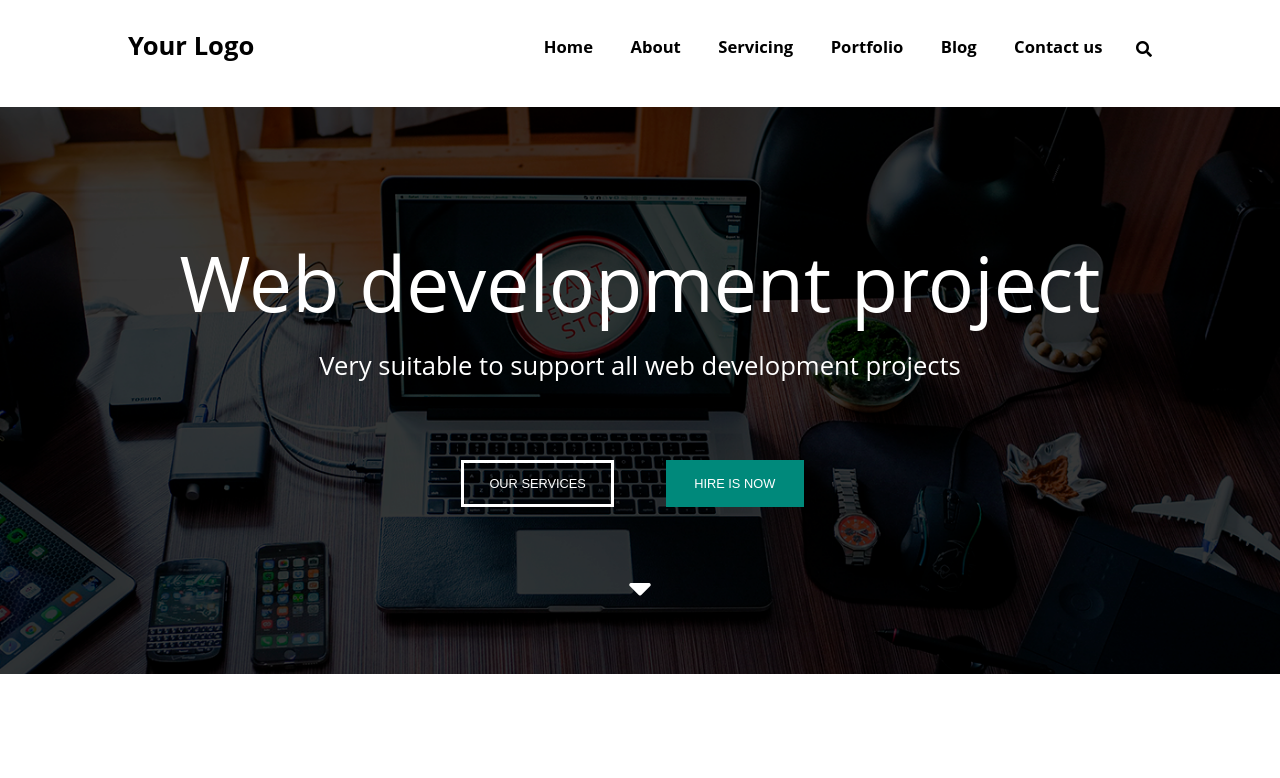
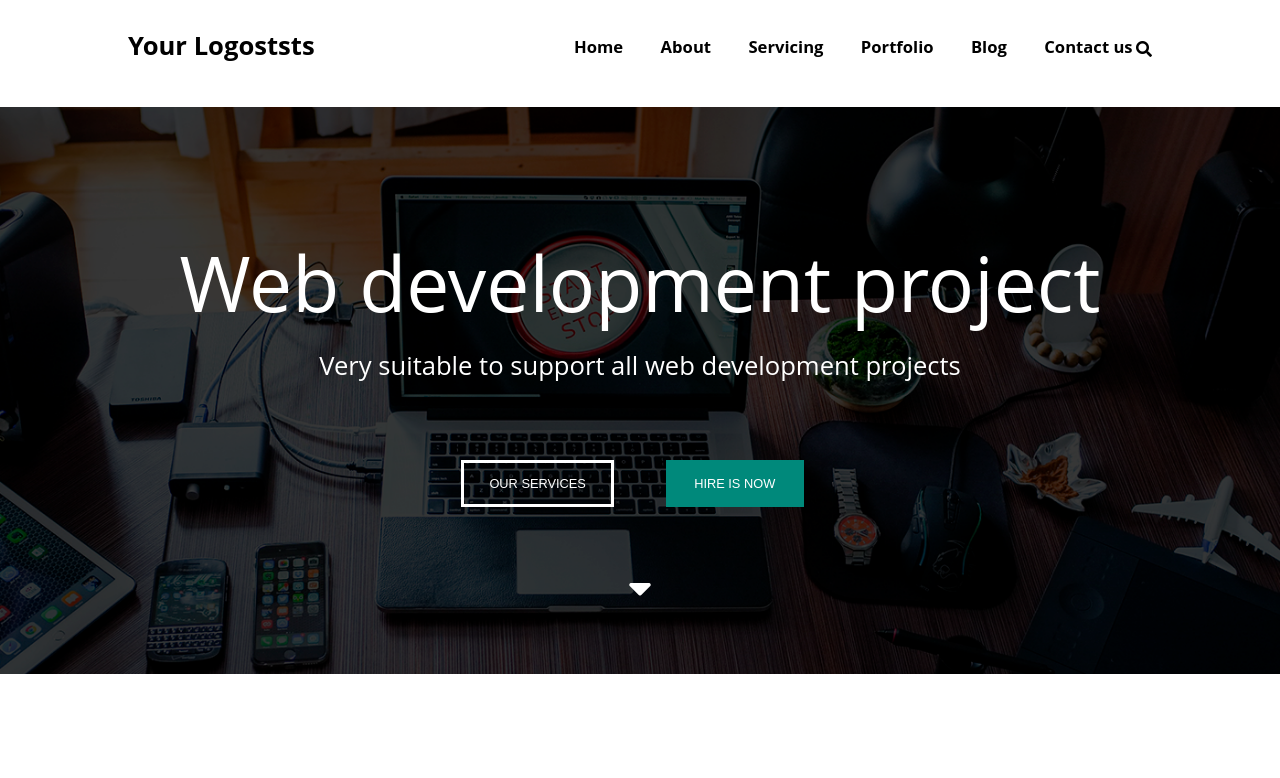
Before and after one commit to Alex4747/gittest, a plain HTML site: page index.html in a window 1280 px wide. Shown: the top 778 px of the page. Drawn offline with Linux system fonts and the light colour scheme.

Commit message:
secondBranch first commit

```diff
--- a/index.html
+++ b/index.html
@@ -11,7 +11,7 @@
 <body>
     <div class="wrapper">
     <header>
-        <h2>Your Logo</h2>
+        <h2>Your Logoststs</h2>
         <ul id="menu">
             <a href=""><li class="list">Home</li></a>
             <a href=""><li class="list">About</li></a>
```
